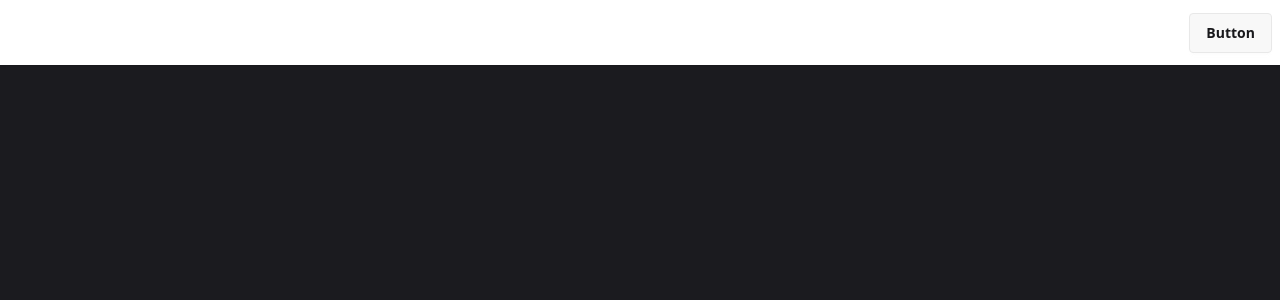
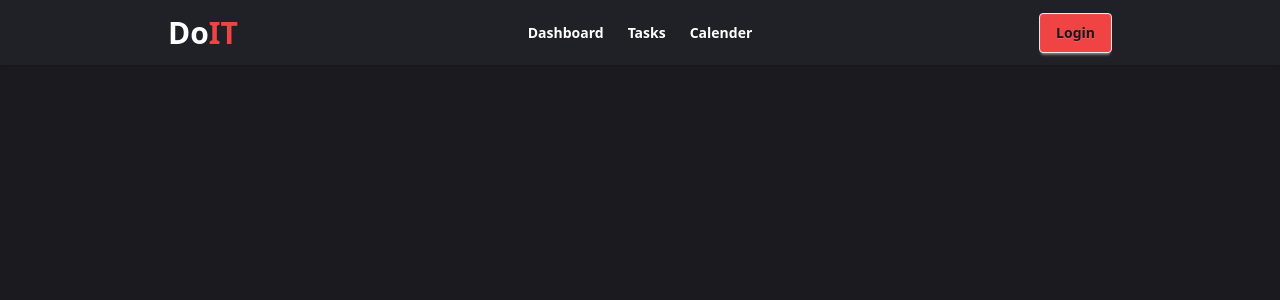
Before and after one commit to Soyab-Aktar/doIt-todo-app, a React (Vite) app: page / in a window 1280 px wide. Shown: the top 300 px of the page. Built offline with nearby package versions, Linux system fonts and the light colour scheme.

Commit message:
Navbar completed

```diff
--- a/src/components/Navbar.jsx
+++ b/src/components/Navbar.jsx
@@ -2,7 +2,8 @@ import React from "react";
 
 const Navbar = () => {
   return (
-    <div className="navbar bg-base-100 shadow-sm">
+    <div className=" bg-[#202127] shadow-sm">
+      <nav className="navbar lg:w-9/12 md:w-11/12 mx-auto">
         <div className="navbar-start">
           <div className="dropdown">
             <div tabIndex={0} role="button" className="btn btn-ghost lg:hidden">
@@ -27,29 +28,6 @@ const Navbar = () => {
               className="menu menu-sm dropdown-content bg-base-100 rounded-box z-1 mt-3 w-52 p-2 shadow"
             >
               <li>
-              <a>Item 1</a>
-            </li>
-            <li>
-              <a>Parent</a>
-              <ul className="p-2">
-                <li>
-                  <a>Submenu 1</a>
-                </li>
-                <li>
-                  <a>Submenu 2</a>
-                </li>
-              </ul>
-            </li>
-            <li>
-              <a>Item 3</a>
-            </li>
-          </ul>
-        </div>
-        <a className="btn btn-ghost text-xl">daisyUI</a>
-      </div>
-      <div className="navbar-center hidden lg:flex">
-        <ul className="menu menu-horizontal px-1">
-          <li>
                 <a>Dashboard</a>
               </li>
               <li>
@@ -60,9 +38,27 @@ const Navbar = () => {
               </li>
             </ul>
           </div>
+          <span className="text-3xl font-bold">
+            Do<span className="text-[#f04343] ">IT</span>
+          </span>
+        </div>
+        <div className="navbar-center hidden lg:flex">
+          <ul className="menu menu-horizontal px-1 font-semibold">
+            <li className="hover:text-[#f04343]">
+              <a>Dashboard</a>
+            </li>
+            <li className="hover:text-[#f04343]">
+              <a>Tasks</a>
+            </li>
+            <li className="hover:text-[#f04343]">
+              <a>Calender</a>
+            </li>
+          </ul>
+        </div>
         <div className="navbar-end">
-        <a className="btn">Button</a>
+          <a className="btn bg-[#f04343]">Login</a>
         </div>
+      </nav>
     </div>
   );
 };
--- /dev/null
+++ b/src/components/pages/Calender_page.jsx
@@ -0,0 +1,7 @@
+import React from "react";
+
+const Calender_page = () => {
+  return <div></div>;
+};
+
+export default Calender_page;
--- /dev/null
+++ b/src/components/pages/Dashboard_Page.jsx
@@ -0,0 +1,7 @@
+import React from "react";
+
+const Dashboard_Page = () => {
+  return <div></div>;
+};
+
+export default Dashboard_Page;
--- /dev/null
+++ b/src/components/pages/Tasks_Page.jsx
@@ -0,0 +1,7 @@
+import React from "react";
+
+const Tasks_Page = () => {
+  return <div></div>;
+};
+
+export default Tasks_Page;
```
Lines whose indentation alone changed are shown as unchanged.
